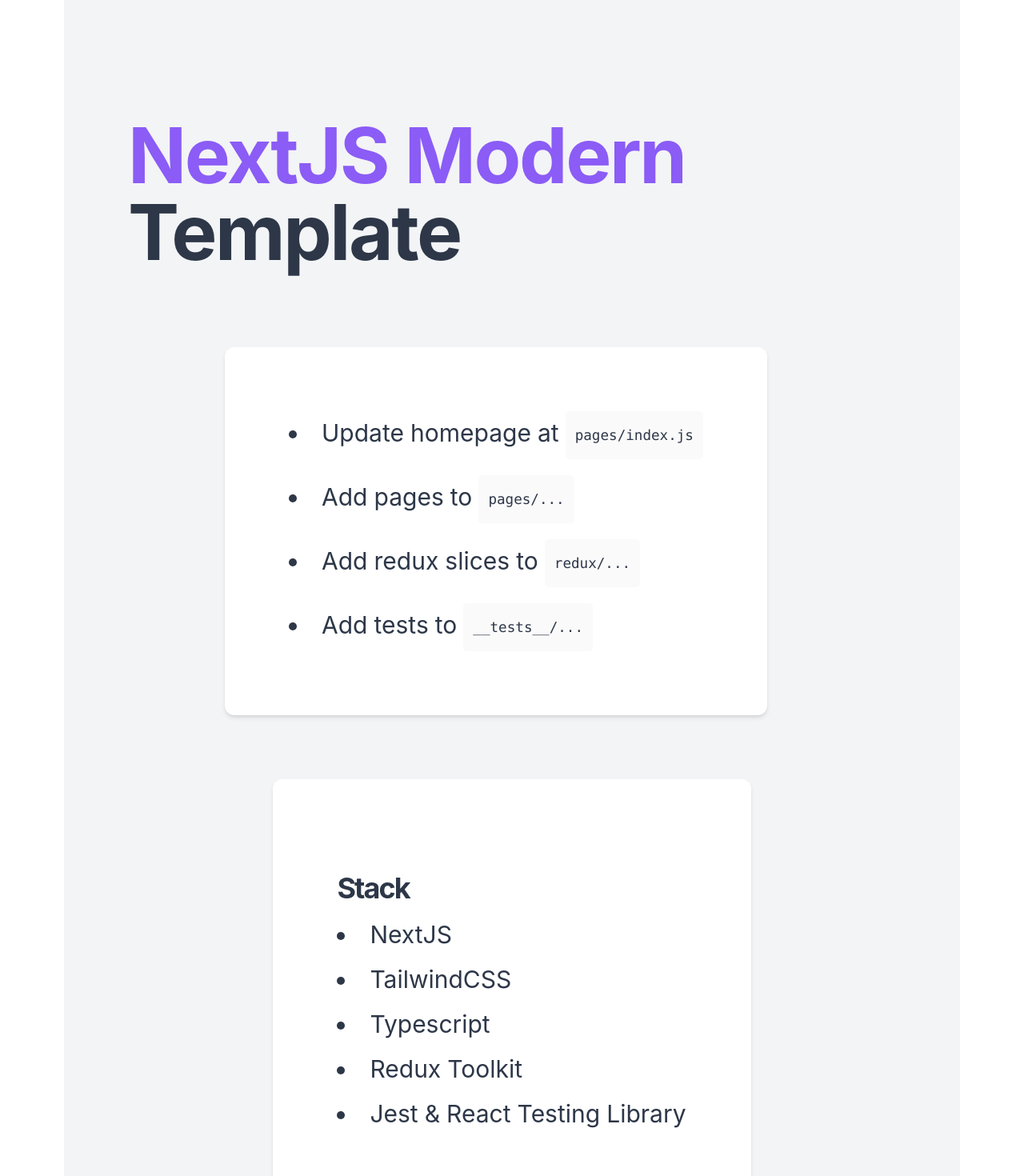
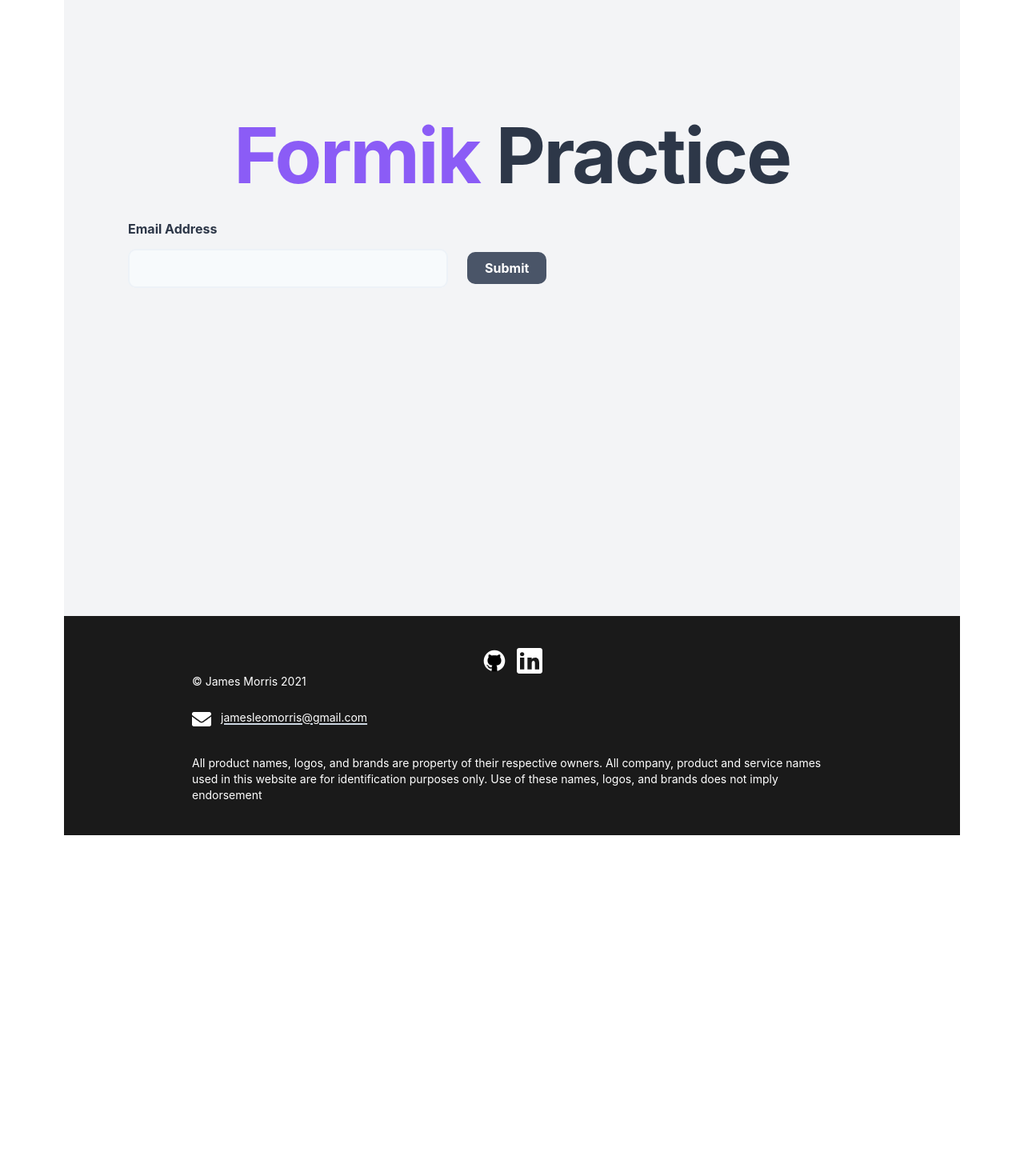
Before and after one commit to jleomorris/formik-practice, a Next.js app: page / in a window 1280 px wide. Shown: the part 160-1630 px from the top of the page at 80% size. After the commit the page ends 1254 px from the top, so only its background shows below. Built offline with nearby package versions, Linux system fonts and the light colour scheme.

Commit message:
Add SignUpForm component

```diff
--- /dev/null
+++ b/components/SignUpForm/index.tsx
@@ -0,0 +1,28 @@
+import { useFormik } from 'formik';
+
+const SignupForm = () => {
+  const formik = useFormik({
+    initialValues: { email: '' },
+    onSubmit: (values) => {
+      alert(JSON.stringify(values, null, 2));
+    },
+  });
+
+  return (
+    <form onSubmit={formik.handleSubmit}>
+      <label htmlFor='email'>Email Address</label>
+      <input
+        id='email'
+        name='email'
+        type='email'
+        onChange={formik.handleChange}
+        value={formik.values.email}
+      />
+      <button className='ml-6' type='submit'>
+        Submit
+      </button>
+    </form>
+  );
+};
+
+export default SignupForm;
--- a/pages/index.tsx
+++ b/pages/index.tsx
@@ -3,13 +3,14 @@
 import Image from 'next/image';
 // Styling
 import homeStyles from '../styles/Home.module.css';
-// Components
-import PageContainer from '../components/PageContainer';
 // Animation
 import AnimationParent, {
   Variant,
 } from '../components/FramerMotion/AnimationParent';
+// Components
+import PageContainer from '../components/PageContainer';
 import AnimationChild from '../components/FramerMotion/AnimationChild';
+import SignupForm from '../components/SignUpForm';
 
 export default function Home() {
   return (
@@ -21,48 +22,14 @@
       </Head>
 
       <AnimationParent variant={Variant.PAGE}>
-        <div className='flex flex-col justify-center items-center'>
+        <div className='flex flex-col items-center justify-center'>
           <AnimationChild variant={Variant.FADEUP}>
-            <h1 className='text-8xl font-bold'>
-              <span className='text-purple-500'>NextJS Modern</span> Template
+            <h1 className='font-bold text-8xl'>
+              <span className='text-purple-500'>Formik</span> Practice
             </h1>
           </AnimationChild>
-          <section className='flex flex-wrap justify-center items-baseline mt-10'>
-            <AnimationChild variant={Variant.FADEUP}>
-              <ul className='my-5 sm:my-10 space-y-5 bg-white p-20 rounded-xl sm:mr-10 text-left list-disc shadow-md'>
-                <li className='text-3xl'>
-                  Update homepage at{' '}
-                  <code className={homeStyles.code}>pages/index.js</code>
-                </li>
-                <li className='text-3xl'>
-                  Add pages to{' '}
-                  <code className={homeStyles.code}>pages/...</code>
-                </li>
-                <li className='text-3xl'>
-                  Add redux slices to{' '}
-                  <code className={homeStyles.code}>redux/...</code>
-                </li>
-                <li className='text-3xl'>
-                  Add tests to{' '}
-                  <code className={homeStyles.code}>__tests__/...</code>
-                </li>
-              </ul>
-            </AnimationChild>
-
-            <AnimationChild variant={Variant.FADEUP}>
-              <div className='my-5 sm:my-10 space-y-5 bg-white p-20 rounded-xl shadow-md'>
-                <h2 className='text-left text-4xl font-bold'>Stack</h2>
-                <ul className='text-left space-y-5 list-disc'>
-                  <li className='text-3xl'>NextJS</li>
-                  <li className='text-3xl'>TailwindCSS</li>
-                  <li className='text-3xl'>Typescript</li>
-                  <li className='text-3xl'>Redux Toolkit</li>
-                  <li className='text-3xl'>Jest & React Testing Library</li>
-                </ul>
-              </div>
-            </AnimationChild>
-          </section>
         </div>
+        <SignupForm />
       </AnimationParent>
     </PageContainer>
   );
```
